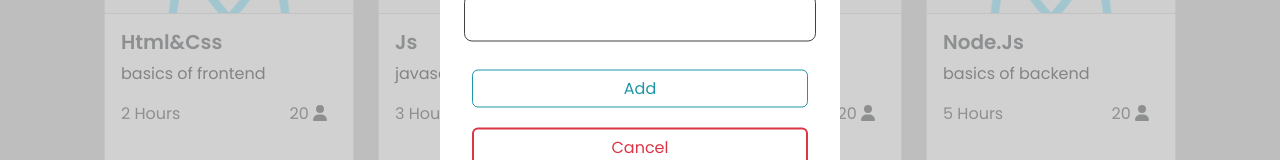
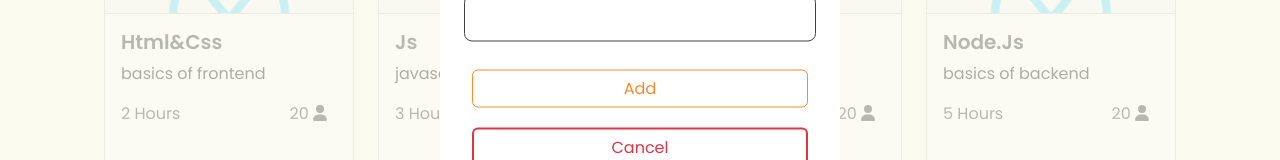
Before and after one commit to ahany42/ElearningPortal, a React (Vite) app in the folder FrontEnd/: page /courses in a window 1280 px wide. Both pictures are taken after typing "Sample" into the empty fields and a click on the button "Add Course". Shown: the part 433-593 px from the top of the page. Built offline with nearby package versions, Linux system fonts and the light colour scheme; no server answers.

Commit message:
Edit: background color& style add course button , form

```diff
--- a/FrontEnd/src/App.css
+++ b/FrontEnd/src/App.css
@@ -8,7 +8,7 @@
   /*background-color:#f7f5ed;*/ /* ELL BACKGROUND DAH 3AMEL HIDE 3ALA KOLL ELL TAGS */
 }
 .body-container{
-  background-color: #bebebe;
+background-color: #fAFAEE;
   display: flex;
   flex-direction: column;
   min-height: 100vh;
--- a/FrontEnd/src/Components/AddCourseForm/AddCourseForm.css
+++ b/FrontEnd/src/Components/AddCourseForm/AddCourseForm.css
@@ -106,12 +106,12 @@
 .AddCourseButton{
     background-color: transparent !important;
     margin-bottom: 20px;
-    border: 1px solid #1d96a7 !important;
-    color: #1d96a7 !important;
+    border: 1px solid #fb8928 !important;
+    color: #fb8928 !important;
 }
 
 .AddCourseButton:hover{
-    background-color: #1d96a7 !important;
+    background-color:#fb8928 !important;
     color: white !important;
 }
 
--- a/FrontEnd/src/Components/Coursescards/Coursescards.css
+++ b/FrontEnd/src/Components/Coursescards/Coursescards.css
@@ -23,7 +23,7 @@
 }
 
 .AddButton:hover {
-  color: #3f51b5;
+  color: #fb8928 !important;
 }
 
 .NoCourses {
```
